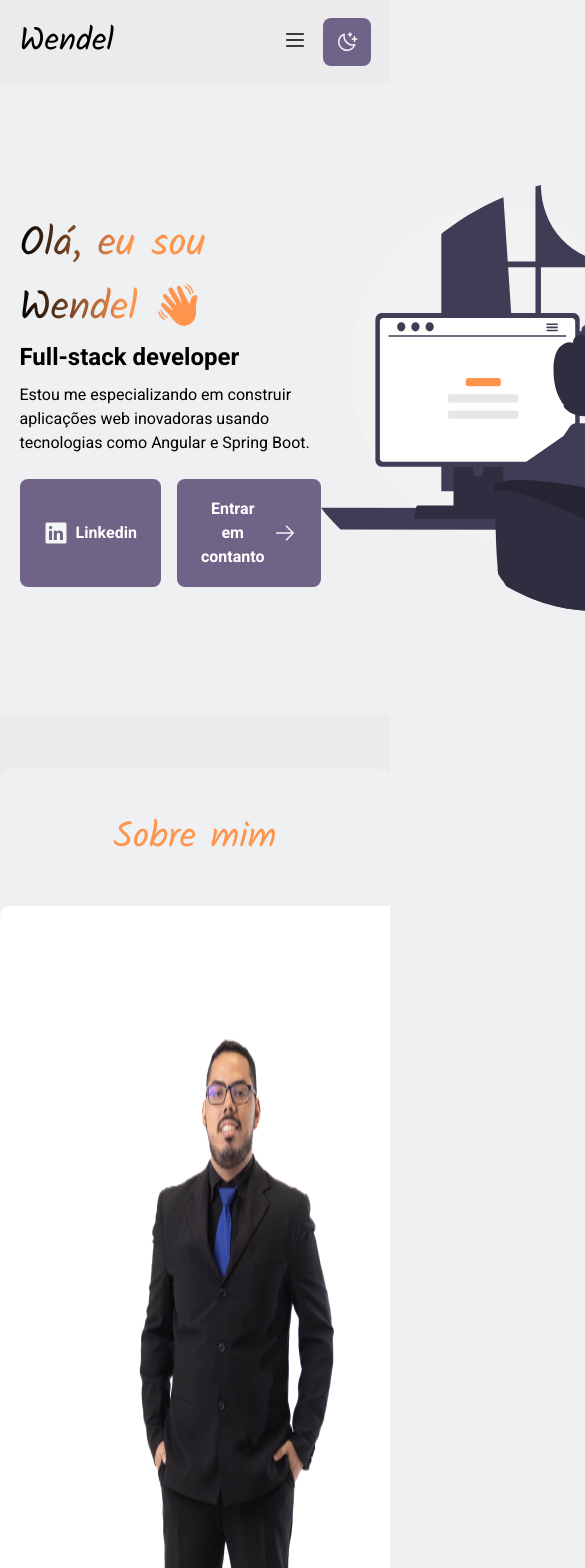
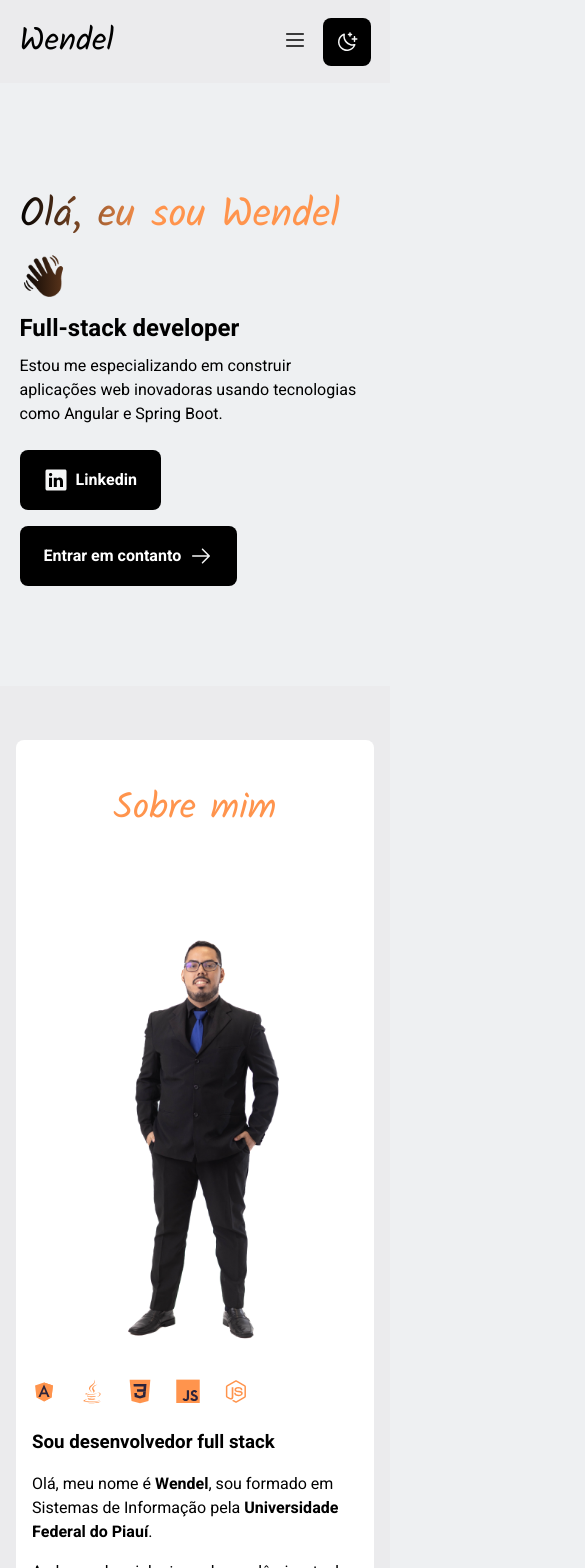
Before and after one commit to WendelSantosNunes/portfolio-2024, an Angular app: page / in a window 390 px wide. Shown: the top 1568 px of the page, 585 px wide, since content can reach past the window. Built offline with nearby package versions, Linux system fonts and the light colour scheme.

Commit message:
:ok_hand: style: It was adding responsiveness to the components already created

```diff
--- a/src/app/pages/home/components/about-home-page/about-home-page.component.html
+++ b/src/app/pages/home/components/about-home-page/about-home-page.component.html
@@ -5,7 +5,7 @@
     </h2>
 
     <div class="about">
-      <img src="/assets/photo.png" alt="">
+      <img src="/assets/photo.png" class="my-image" alt="my-image">
 
       <div class="about-info">
         <div class="technology">
--- a/src/app/pages/home/components/about-home-page/about-home-page.component.scss
+++ b/src/app/pages/home/components/about-home-page/about-home-page.component.scss
@@ -1,16 +1,20 @@
 section{
   background-color: var(--color-background-secudary);
+
+  display: flex;
+  justify-content: center;
+
   margin: 6.25rem auto;
   overflow: hidden;
 
   div.container{
-    background-color: var(--color-background-primary);
+    background-color: var(--color-background-tertiary);
     max-width: 70.5rem;
     width: 100%;
 
     border-radius: 0.5rem;
 
-    margin: 3.375rem auto;
+    margin: 3.375rem 1rem;
     overflow: auto;
 
     h2{
@@ -61,20 +65,50 @@ section{
 
         button{
           background-color: var(--color-background-button-tertiary);
-          padding: 1.125rem 1.5rem;
           border-radius: 0.5rem;
 
-          &:hover{
-            transform: scale(0.98);
-            transition: 200ms linear;
-            background-color: var(--color-background-button-primary);
-          }
+          a{
+            background-color: var(--color-background-button-tertiary);
+            padding: 1.125rem 1.5rem;
+            border-radius: 0.5rem;
 
-          a{
             color: var(--color-text-tertiary);
+
+            &:hover{
+              transform: scale(0.98);
+              transition: 200ms linear;
+              background-color: var(--color-background-button-primary);
+            }
           }
         }
       }
+
+      @media (max-width: 75rem) {
+        gap: 1rem;
+        margin: 0 1rem;
+      }
+
+      @media (max-width: 62rem) {
+        flex-direction: column;
+        align-items: center;
+
+        .my-image{
+          max-width: 442px;
+          width: 100%;
+        }
+      }
+    }
+
+    @media (max-width: 75rem) {
+      max-width: 60rem;
+    }
+
+    @media (max-width: 62rem) {
+      max-width: 48rem;
+    }
+
+    @media (max-width: 48rem) {
+      max-width: 36.125rem;
     }
   }
 }
--- a/src/app/pages/home/components/presentation-home-page/presentation-home-page.component.html
+++ b/src/app/pages/home/components/presentation-home-page/presentation-home-page.component.html
@@ -8,22 +8,24 @@
     </p>
 
     <div>
-      <button>
-        <a href="">
+      <a
+        href="https://www.linkedin.com/in/wendel-nunes1/"
+        target="_blank"
+        rel="noreferrer"
+      >
         <img src="/assets/logo-linkedin.svg" alt="Linkedin logo image">
         Linkedin
       </a>
-      </button>
-      <button>
-        <a href="">
+      <a
+        href=""
+        target="_blank"
+        rel="noreferrer"
+      >
         Entrar em contanto
         <img src="/assets/arrow-right.svg" alt="">
       </a>
-      </button>
     </div>
   </div>
 
-  <div>
   <img src="/assets/undraw_programming_re_kg9v1.svg" alt="">
-  </div>
 </section>
--- a/src/app/pages/home/components/presentation-home-page/presentation-home-page.component.scss
+++ b/src/app/pages/home/components/presentation-home-page/presentation-home-page.component.scss
@@ -31,32 +31,47 @@ section{
 
     div {
       display: flex;
+      flex-wrap: wrap;
       gap: 1rem;
 
-      button{
+      a{
         background-color: var(--color-background-button-tertiary);
+        color: var(--color-text-tertiary);
         padding: 1.125rem 1.5rem;
         border-radius: 0.5rem;
 
-        color: var(--color-text-primary);
+        display: flex;
+        align-items: center;
+        gap: 0.5rem;
+
+        font-size: 1rem;
+        font-weight: bold;
 
         &:hover{
           transform: scale(0.98);
           transition: 200ms linear;
           background-color: var(--color-background-button-primary);
         }
-
-        a {
-          color: var(--color-text-tertiary);
-
-          display: flex;
-          align-items: center;
-          gap: 0.5rem;
-
-          font-size: 1rem;
-          font-weight: bold;
-        }
       }
     }
   }
+
+
+  @media (max-width: 75rem) {
+    & > img{
+      max-width: 400px;
+    }
+  }
+
+  @media (max-width: 62rem) {
+    & > img{
+      max-width: 270px;
+    }
+  }
+
+  @media (max-width: 48rem) {
+    & > img{
+      display: none;
+    }
+  }
 }
--- a/src/styles.scss
+++ b/src/styles.scss
@@ -11,7 +11,7 @@
 
   --color-background-button-primary: #FF944D;
   --color-background-button-secudary: #413A4F;
-  --color-background-button-tertiary: #706388;
+  --color-background-button-tertiary: #000000;
 
   --color-background-project-primary: #FFF;
   --color-background-project-secudary: #F9FAFB;
@@ -27,13 +27,12 @@ body{
     --color-text-secudary: #FF944D;
     --color-text-tertiary: #FFFFFF;
 
-    --color-background-primary: #413A4F;
-    --color-background-secudary: #594F6C;
-    --color-background-tertiary: #706388;
+    --color-background-primary: #2B2B2B;
+    --color-background-secudary: #423F3E;
+    --color-background-tertiary: #313131;
 
-    --color-background-button-tertiary: #706388;
     --color-background-button-primary: #FF944D;
-    --color-background-button-secudary: #594F6C;
+    --color-background-button-tertiary: #454545;
 
     background-color: var(--color-background-primary);
   }
```
Lines whose indentation alone changed are shown as unchanged.
